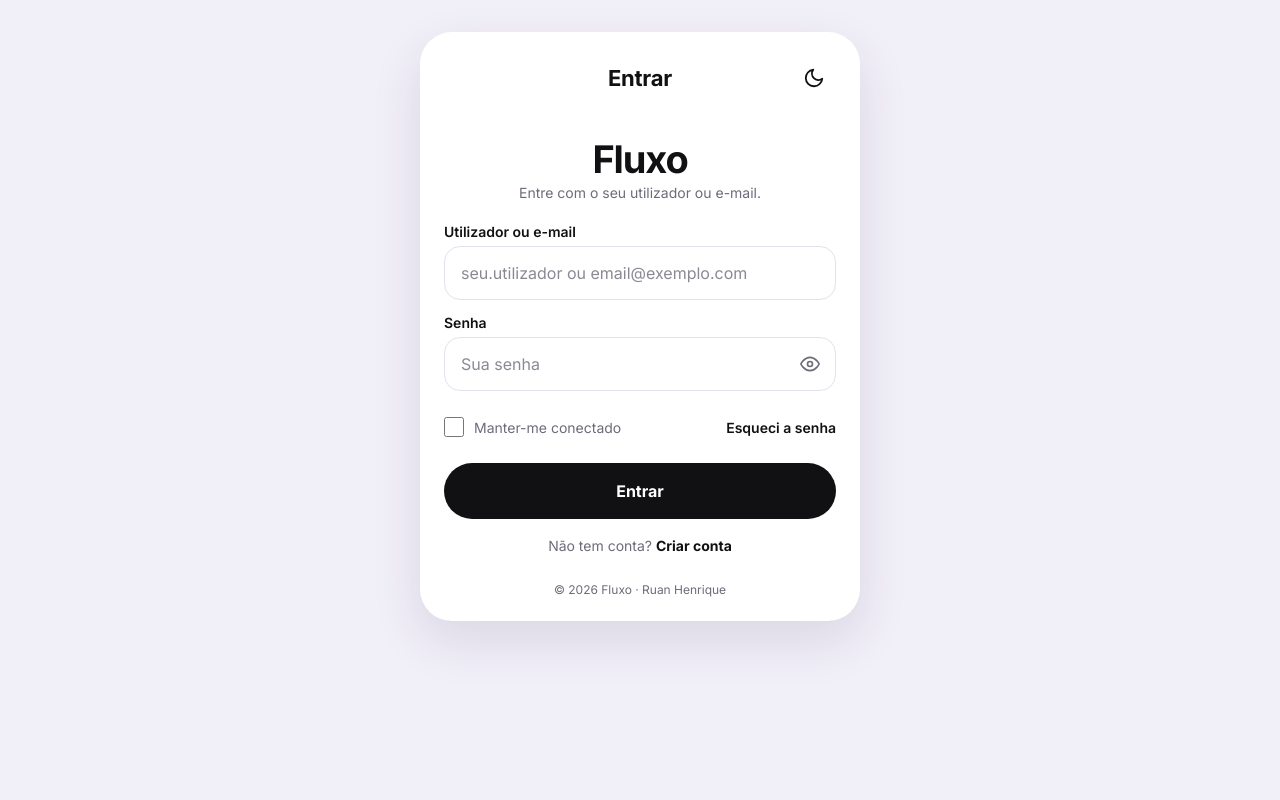
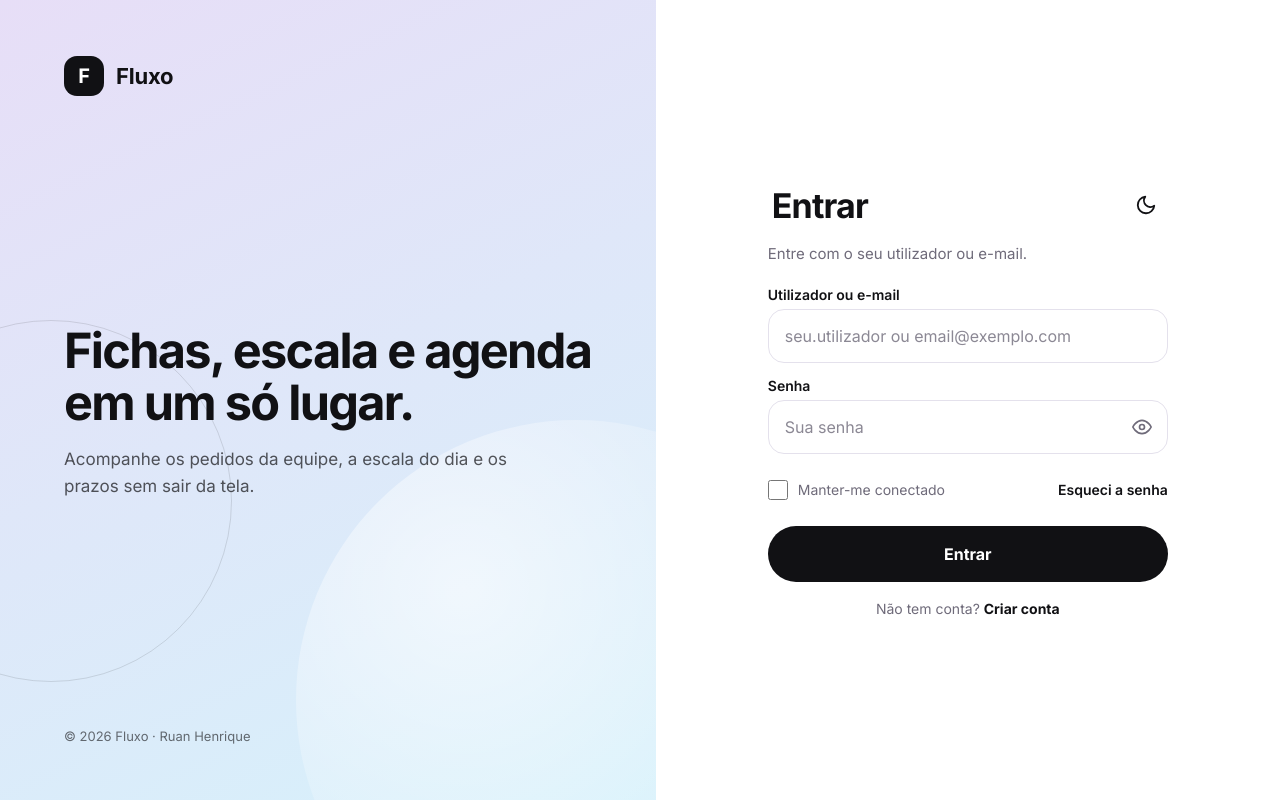
Before and after one commit to G0LTHER/Fluxo, a plain HTML site: page index.html in a window 1280 px wide. Drawn offline with nearby package versions, Linux system fonts and the light colour scheme.

Commit message:
Add files via upload

```diff
--- a/index.html
+++ b/index.html
@@ -62,10 +62,51 @@
   .reenviar a{font-weight:700;color:var(--tx);cursor:pointer}
   .espaco{flex:1}
   .foot{margin-top:28px;text-align:center;font-size:12px;color:var(--mut)}
+
+  /* ===== versão PC: duas colunas, minimalista ===== */
+  .lado{display:none}
+  @media (min-width:900px){
+    body{display:block;padding:0}
+    .web{display:grid;grid-template-columns:minmax(440px,1.05fr) minmax(520px,1fr);min-height:100vh}
+    .lado{display:flex;flex-direction:column;justify-content:space-between;position:relative;overflow:hidden;padding:56px 64px;
+      background:linear-gradient(155deg,var(--lilac) 0%,#d6f1fb 100%);color:#111114}
+    :root[data-theme="dark"] .lado{background:linear-gradient(155deg,#2b2638 0%,#10222b 100%);color:#f7f7f9}
+    .lado::before,.lado::after{content:"";position:absolute;border-radius:50%;pointer-events:none}
+    .lado::before{width:560px;height:560px;right:-200px;bottom:-180px;background:radial-gradient(circle at 30% 30%,rgba(255,255,255,.6),rgba(255,255,255,0) 70%)}
+    .lado::after{width:360px;height:360px;left:-130px;top:40%;border:1.5px solid rgba(17,17,20,.12)}
+    :root[data-theme="dark"] .lado::before{background:radial-gradient(circle at 30% 30%,rgba(255,255,255,.10),rgba(255,255,255,0) 70%)}
+    :root[data-theme="dark"] .lado::after{border-color:rgba(255,255,255,.14)}
+    .lado>*{position:relative;z-index:1}
+    .lado-marca{display:flex;align-items:center;gap:12px;font-weight:700;font-size:22px;letter-spacing:-.01em}
+    .lado-marca i{width:40px;height:40px;border-radius:13px;background:#111114;color:#fff;display:grid;place-items:center;font-style:normal;font-size:20px}
+    :root[data-theme="dark"] .lado-marca i{background:#e7def7;color:#111114}
+    .lado h2{margin:0;max-width:11em;font-size:clamp(36px,3.8vw,60px);line-height:1.06;letter-spacing:-.035em;font-weight:700}
+    .lado p{margin-top:18px;max-width:27em;font-size:17px;line-height:1.55;opacity:.7}
+    .lado small{font-size:13px;opacity:.6}
+    .app{max-width:none;min-height:100vh;border-radius:0;box-shadow:none;background:var(--bg);padding:32px 56px;justify-content:center}
+    .app>.topo,.app>section,.app>.foot{width:100%;max-width:400px;margin-left:auto;margin-right:auto}
+    .app>.espaco{display:none}
+    .topo{display:flex;align-items:center;gap:8px;margin-bottom:12px}
+    .topo h1{flex:1;margin-left:4px;text-align:left;font-size:34px;letter-spacing:-.025em}
+    #voltar[style*="hidden"]{display:none}
+    .marca{text-align:left;margin:4px 0 8px}.marca b{display:none}
+    .marca p,.sub{text-align:left;font-size:15px}
+    .hero{margin-left:0}
+    .foot{display:none}
+  }
   [hidden]{display:none!important}
 </style>
 </head>
 <body>
+<div class="web">
+<aside class="lado" aria-hidden="true">
+  <div class="lado-marca"><i>F</i>Fluxo</div>
+  <div class="lado-texto">
+    <h2>Fichas, escala e agenda em um só lugar.</h2>
+    <p>Acompanhe os pedidos da equipe, a escala do dia e os prazos sem sair da tela.</p>
+  </div>
+  <small>© 2026 Fluxo · Ruan Henrique</small>
+</aside>
 <main class="app">
   <div class="topo">
     <button class="ic-btn" id="voltar" type="button" aria-label="Voltar" style="visibility:hidden"><svg viewBox="0 0 24 24"><path d="M15 18l-6-6 6-6"/></svg></button>
@@ -155,6 +196,7 @@
   <div class="espaco"></div>
   <p class="foot">© 2026 Fluxo · Ruan Henrique</p>
 </main>
+</div>
 
 <script src="https://cdn.jsdelivr.net/npm/@supabase/supabase-js@2.49.4/dist/umd/supabase.min.js"></script>
 <script>
```
